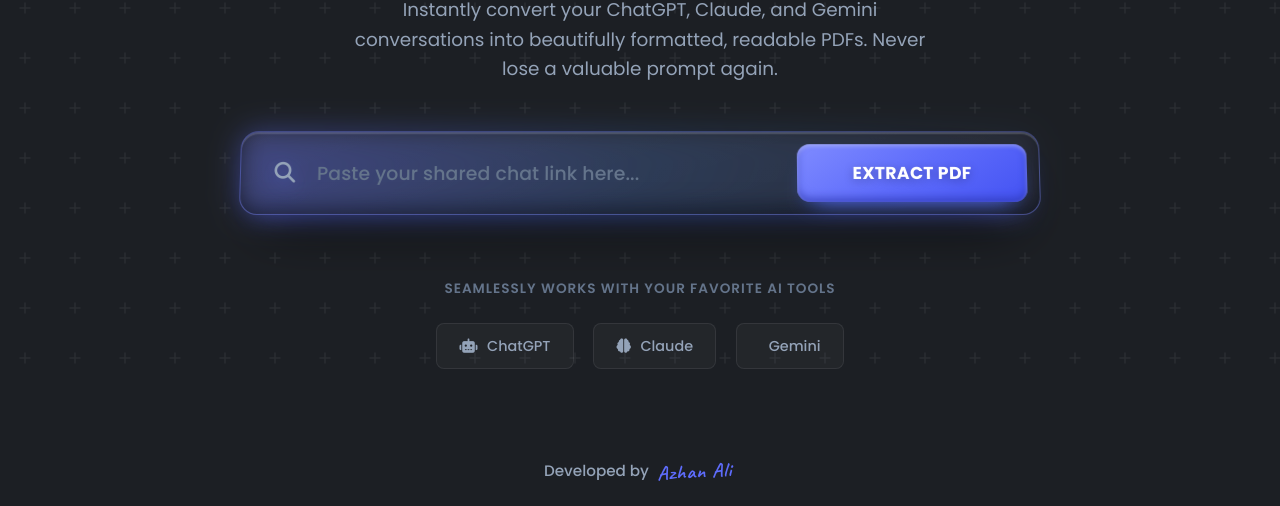
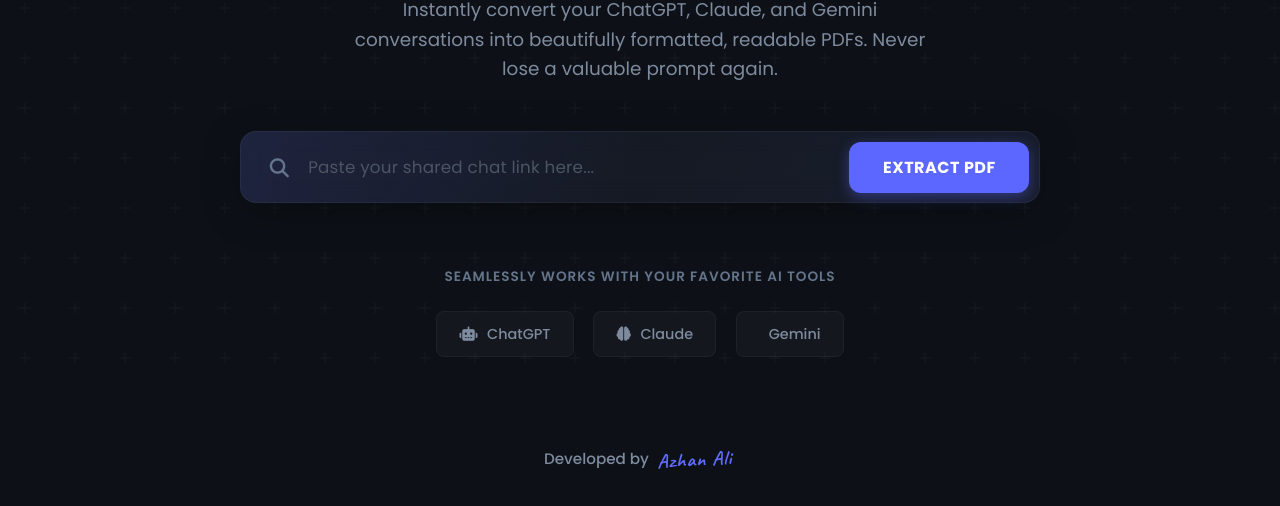
Before and after one commit to azhan-ali/chat-to-PDF-, a website: page index.html in a window 1280 px wide. Shown: the part 417-923 px from the top of the page. Drawn offline with Linux system fonts and the light colour scheme.

Commit message:
Refined UI styling: Improved dark theme aesthetics and fixed input field perspective

```diff
--- a/style.css
+++ b/style.css
@@ -1,14 +1,14 @@
 /* --- Design Tokens --- */
 :root {
-    --bg-base: #1c1f24; /* Matched AMANAT Slate body background */
-    --bg-input: #23252d; /* Matched AMANAT Search Input background */
-    --border-light: rgba(255, 255, 255, 0.08);
+    --bg-base: #0d1117; /* Darker, premium background */
+    --bg-input: #151923; /* Darker input background */
+    --border-light: rgba(255, 255, 255, 0.04);
     --border-focus: #5e6cfb;
 
     --text-primary: #f8fafc;
-    --text-secondary: #94a3b8;
+    --text-secondary: #7e8b9e;
 
-    --accent-blue: #5e6cfb; /* Solid Blue Accent */
+    --accent-blue: #606cff; /* Cleaner blue */
 
     --font-heading: 'Poppins', sans-serif;
     --font-body: 'Poppins', sans-serif;
@@ -45,10 +45,10 @@ body {
 /* --- Floating 3D Elements --- */
 .floating-star {
     position: absolute;
-    opacity: 0.9;
+    opacity: 0.3; /* Reduced to fix the 'too light' issue */
     z-index: 1;
     pointer-events: none;
-    filter: drop-shadow(0 0 15px rgba(255, 200, 61, 0.5));
+    filter: drop-shadow(0 0 10px rgba(255, 200, 61, 0.3)); /* Reduced shadow */
 }
 
 .floating-star svg {
@@ -208,82 +208,50 @@ body {
 /* --- Advanced Input Area --- */
 .form-wrapper {
     position: relative;
-    max-width: 900px;
+    max-width: 800px;
     margin: 0 auto 3rem auto;
-    perspective: 1200px;
 }
 
 .input-container {
     display: flex;
     align-items: stretch;
-    background:
-        linear-gradient(160deg, rgba(255, 255, 255, 0.05), rgba(255, 255, 255, 0.01)),
-        var(--bg-input);
-    border: 1px solid rgba(112, 127, 255, 0.42);
-    padding: 0.75rem;
-    border-radius: 18px;
-    min-height: 84px;
-    box-shadow:
-        0 26px 60px -24px rgba(0, 0, 0, 0.9),
-        0 14px 28px -18px rgba(94, 108, 251, 0.7),
-        inset 0 2px 0 rgba(255, 255, 255, 0.16),
-        inset 0 -10px 18px rgba(9, 12, 24, 0.55);
-    transition: transform 0.35s ease, box-shadow 0.35s ease, border-color 0.35s ease;
+    background: rgba(36, 40, 59, 0.4);
+    backdrop-filter: blur(12px);
+    -webkit-backdrop-filter: blur(12px);
+    border: 1px solid rgba(255, 255, 255, 0.05);
+    padding: 0.6rem;
+    border-radius: 16px;
+    min-height: 72px;
+    box-shadow: 0 10px 40px -10px rgba(0, 0, 0, 0.5);
+    transition: all 0.3s ease;
     z-index: 20;
     position: relative;
-    transform: rotateX(5deg) translateZ(0);
-    transform-style: preserve-3d;
 }
 
 .input-container::before {
     content: '';
     position: absolute;
-    inset: -2px;
-    border-radius: 20px;
-    background: linear-gradient(110deg, rgba(94, 108, 251, 0.75), rgba(59, 130, 246, 0.35), rgba(59, 130, 246, 0.05));
-    filter: blur(14px);
-    opacity: 0.5;
+    inset: -1px;
+    border-radius: 16px;
+    background: linear-gradient(110deg, rgba(94, 108, 251, 0.15), transparent, rgba(94, 108, 251, 0.05));
     z-index: -1;
     pointer-events: none;
-}
-
-.input-container::after {
-    content: '';
-    position: absolute;
-    top: 0;
-    left: -35%;
-    width: 30%;
-    height: 100%;
-    border-radius: 14px;
-    background: linear-gradient(90deg, transparent, rgba(255, 255, 255, 0.22), transparent);
-    opacity: 0;
-    pointer-events: none;
+    opacity: 0.8;
 }
 
 .input-container:focus-within {
-    border-color: #7f8bff;
-    transform: rotateX(0deg) translateY(-4px);
-    box-shadow:
-        0 30px 64px -24px rgba(0, 0, 0, 0.9),
-        0 22px 34px -20px rgba(94, 108, 251, 0.9),
-        0 0 0 4px rgba(94, 108, 251, 0.22),
-        inset 0 2px 0 rgba(255, 255, 255, 0.2),
-        inset 0 -10px 18px rgba(9, 12, 24, 0.58);
-}
-
-.input-container:focus-within::after {
-    opacity: 1;
-    animation: lightSweep 1.4s ease forwards;
+    border-color: rgba(94, 108, 251, 0.4);
+    box-shadow: 0 12px 45px -10px rgba(0, 0, 0, 0.6), 0 0 0 1px rgba(94, 108, 251, 0.4);
+    transform: translateY(-2px);
 }
 
 .input-icon-wrapper {
     display: flex;
     align-items: center;
     justify-content: center;
-    padding: 0 1.35rem;
-    color: var(--text-secondary);
-    font-size: 1.3rem;
-    text-shadow: 0 6px 18px rgba(94, 108, 251, 0.45);
+    padding: 0 1.2rem;
+    color: #64748b;
+    font-size: 1.2rem;
 }
 
 input[type="url"] {
@@ -291,84 +259,49 @@ input[type="url"] {
     background: transparent;
     border: none;
     color: var(--text-primary);
-    font-size: 1.18rem;
-    font-weight: 500;
-    letter-spacing: 0.1px;
+    font-size: 1.05rem;
+    font-weight: 400;
+    letter-spacing: 0.2px;
     outline: none;
     font-family: inherit;
     padding-left: 0;
 }
 
 input[type="url"]::placeholder {
-    color: #64748b;
+    color: #4b5563;
 }
 
 .primary-btn {
-    background: linear-gradient(145deg, #7f8bff 0%, #5e6cfb 50%, #4453f3 100%);
+    background: #5c67ff;
     color: white;
     border: none;
-    padding: 0 2.5rem;
-    min-width: 230px;
-    border-radius: 13px;
+    padding: 0 2rem;
+    min-width: 180px;
+    border-radius: 12px;
     font-family: inherit;
     font-weight: 700;
-    font-size: 1.08rem;
-    letter-spacing: 0.3px;
+    font-size: 1rem;
+    letter-spacing: 0.5px;
     text-transform: uppercase;
     cursor: pointer;
-    box-shadow:
-        0 14px 24px -16px rgba(94, 108, 251, 0.95),
-        0 8px 20px -12px rgba(37, 99, 235, 0.55),
-        inset 0 2px 4px rgba(255, 255, 255, 0.35),
-        inset 0 -4px 9px rgba(38, 48, 167, 0.6);
-    transition: transform 0.25s ease, box-shadow 0.25s ease, filter 0.25s ease;
+    box-shadow: 0 4px 14px rgba(92, 103, 255, 0.4);
+    transition: all 0.25s ease;
     position: relative;
     overflow: hidden;
 }
 
-.primary-btn::before {
-    content: '';
-    position: absolute;
-    inset: -1px;
-    border-radius: inherit;
-    border: 1px solid rgba(255, 255, 255, 0.36);
-    opacity: 0.45;
-    pointer-events: none;
-}
-
-.primary-btn::after {
-    content: '';
-    position: absolute;
-    top: 0;
-    left: -40%;
-    width: 35%;
-    height: 100%;
-    background: linear-gradient(90deg, transparent, rgba(255, 255, 255, 0.35), transparent);
-    transform: skewX(-18deg);
-    pointer-events: none;
-}
-
 .primary-btn:hover {
-    transform: translateY(-2px) scale(1.02);
-    filter: saturate(1.1);
-    box-shadow:
-        0 20px 30px -18px rgba(94, 108, 251, 1),
-        0 12px 22px -15px rgba(37, 99, 235, 0.8),
-        inset 0 2px 4px rgba(255, 255, 255, 0.4),
-        inset 0 -6px 11px rgba(38, 48, 167, 0.7);
-}
-
-.primary-btn:hover::after {
-    animation: btnSheen 1s ease forwards;
+    transform: translateY(-1px);
+    background: #6d77ff;
+    box-shadow: 0 6px 20px rgba(92, 103, 255, 0.6);
 }
 
 .primary-btn:active {
-    transform: translateY(1px) scale(0.99);
+    transform: translateY(1px);
 }
 
 .btn-text {
     display: inline-block;
-    text-shadow: 0 2px 10px rgba(0, 0, 0, 0.28);
 }
 
 @keyframes lightSweep {
```
